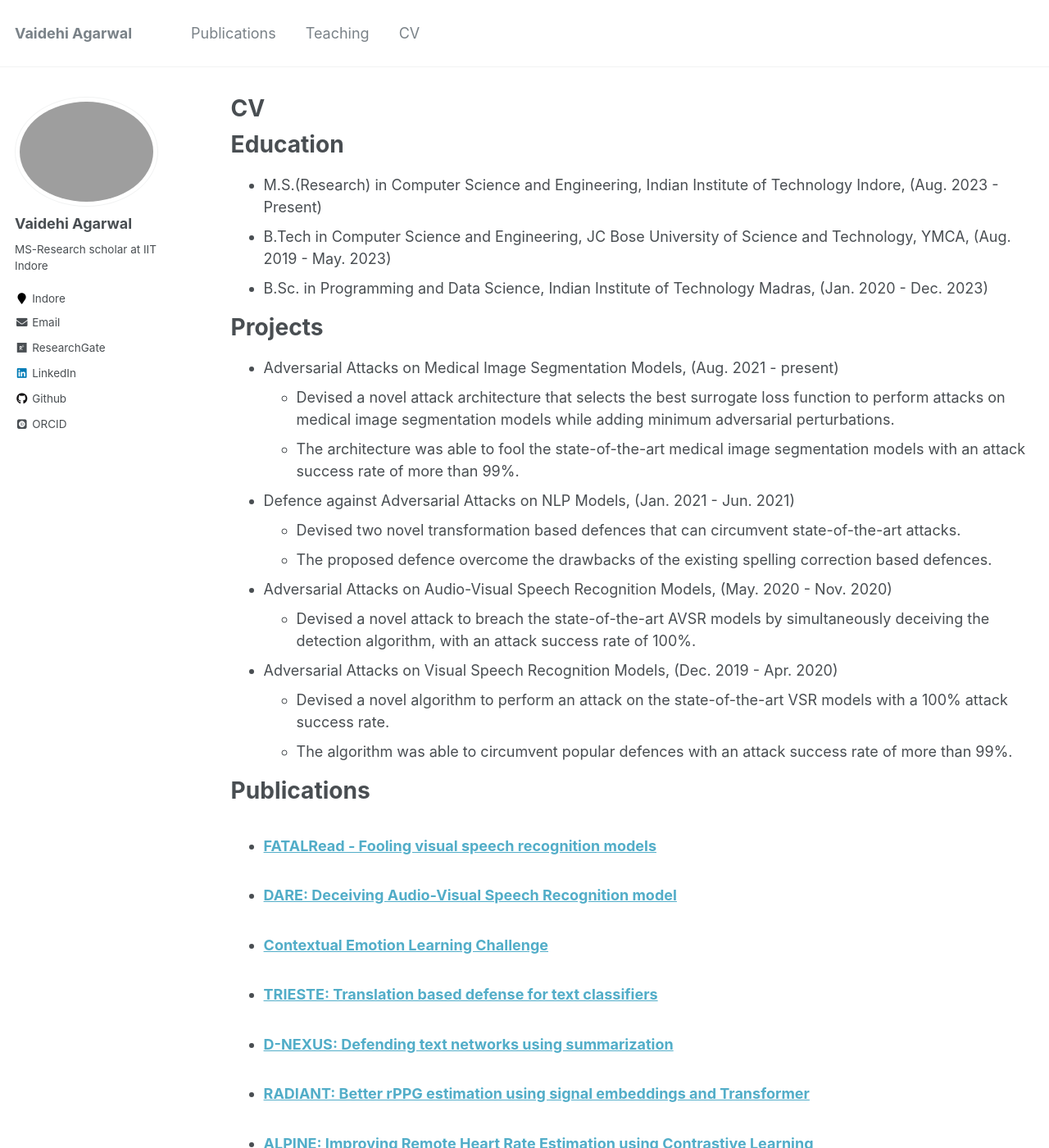
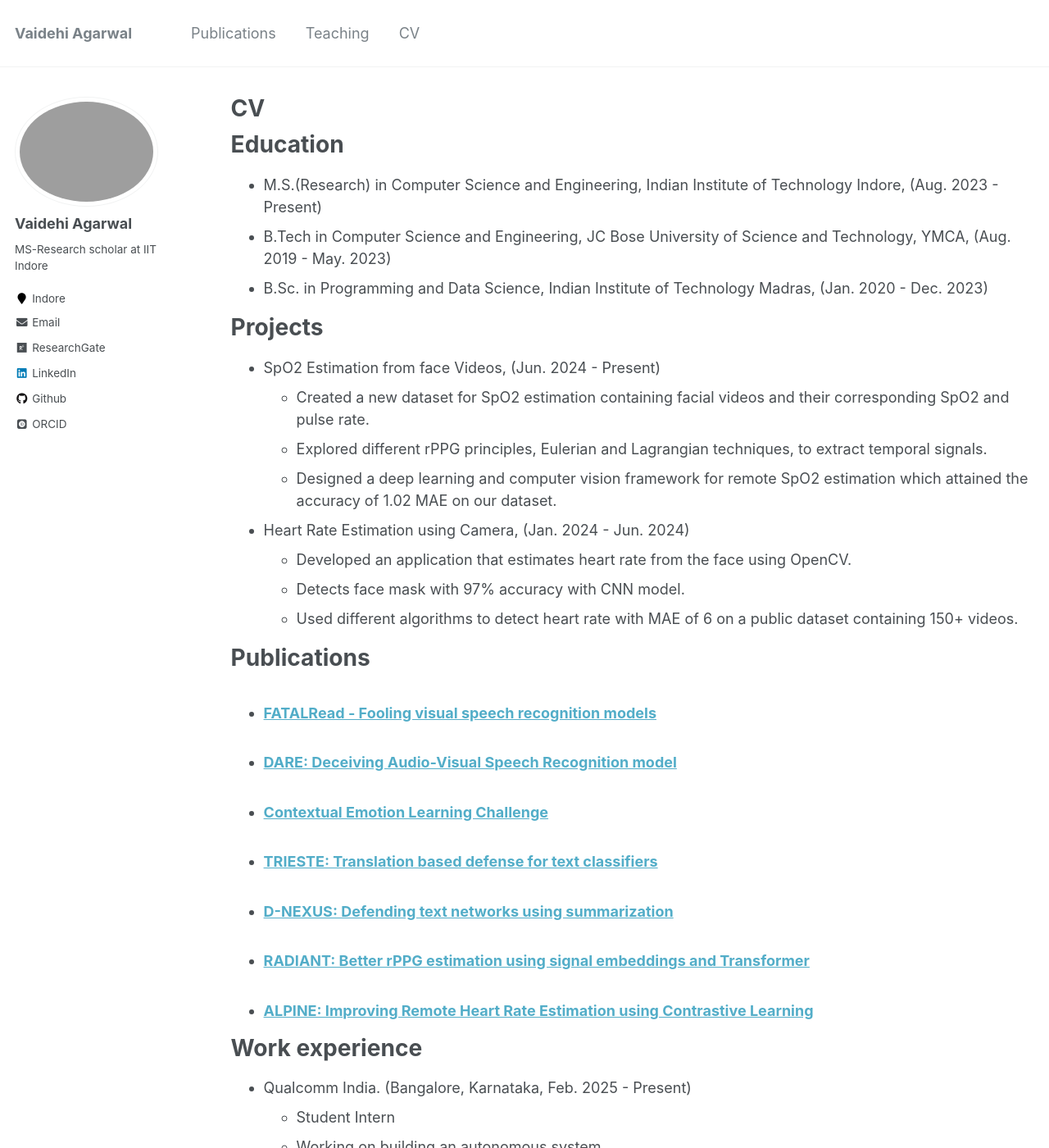
Before and after one commit to Vaidehi0910/Vaidehi0910.github.io, a Jekyll site: the page built from _pages/cv.md, in a window 1280 px wide and 1400 px high. Shown: the whole window at 82% size. Built offline with Jekyll 4.4.1, drawn with Linux system fonts in a browser that asks for light colours; some web fonts are replaced; some of the changed text lies outside the part shown.

```diff
--- a/_pages/cv.md
+++ b/_pages/cv.md
@@ -20,20 +20,15 @@ Education
 
 Projects
 =========
-* Adversarial Attacks on Medical Image Segmentation Models, (Aug. 2021 - present)
-  * Devised a novel attack architecture that selects the best surrogate loss function to perform attacks on medical image segmentation models while adding minimum adversarial perturbations.
-  * The architecture was able to fool the state-of-the-art medical image segmentation models with an attack success rate of more than 99%.
+* SpO2 Estimation from face Videos, (Jun. 2024 - Present)
+  * Created a new dataset for SpO2 estimation containing facial videos and their corresponding SpO2 and pulse rate.
+  * Explored different rPPG principles, Eulerian and Lagrangian techniques, to extract temporal signals.
+  * Designed a deep learning and computer vision framework for remote SpO2 estimation which attained the accuracy of 1.02 MAE on our dataset.
 
-* Defence against Adversarial Attacks on NLP Models, (Jan. 2021 - Jun. 2021)
-  * Devised two novel transformation based defences that can circumvent state-of-the-art attacks.
-  * The proposed defence overcome the drawbacks of the existing spelling correction based defences.
-
-* Adversarial Attacks on Audio-Visual Speech Recognition Models, (May. 2020 - Nov. 2020)
-  * Devised a novel attack to breach the state-of-the-art AVSR models by simultaneously deceiving the detection algorithm, with an attack success rate of 100%.
-
-* Adversarial Attacks on Visual Speech Recognition Models, (Dec. 2019 - Apr. 2020)
-  * Devised a novel algorithm to perform an attack on the state-of-the-art VSR models with a 100% attack success rate.
-  * The algorithm was able to circumvent popular defences with an attack success rate of more than 99%.
+* Heart Rate Estimation using Camera, (Jan. 2024 - Jun. 2024)
+  * Developed an application that estimates heart rate from the face using OpenCV.
+  * Detects face mask with 97% accuracy with CNN model.
+  * Used different algorithms to detect heart rate with MAE of 6 on a public dataset containing 150+ videos.
 
 Publications
 ======
@@ -43,11 +38,11 @@ Publications
 
 Work experience
 ===============
-* Qualcomm. (Bangalore, Karnataka, Feb. 2025 - Present)
+* Qualcomm India. (Bangalore, Karnataka, Feb. 2025 - Present)
   * Student Intern
   * Working on building an autonomous system.
 
-* Egrowth Technologies (1digitalstack.ai). (Gurugram, Haryana, Jan. 2023 - Jun. 2023)
+* Egrowth Technologies (1digitalstack). (Gurugram, Haryana, Jan. 2023 - Jun. 2023)
   * Student Intern
   * Scraped data from internet markets, analyzed it to produce suggestions for content and net promoter scoring (NPS).
   * Developed a BERT-based NLP model to classify and analyze 200,000 reviews, enhancing semantic search and information extraction capabilities for decision-making.
```
Also changed, not shown: _pages/about.md (+12 -46 lines).
